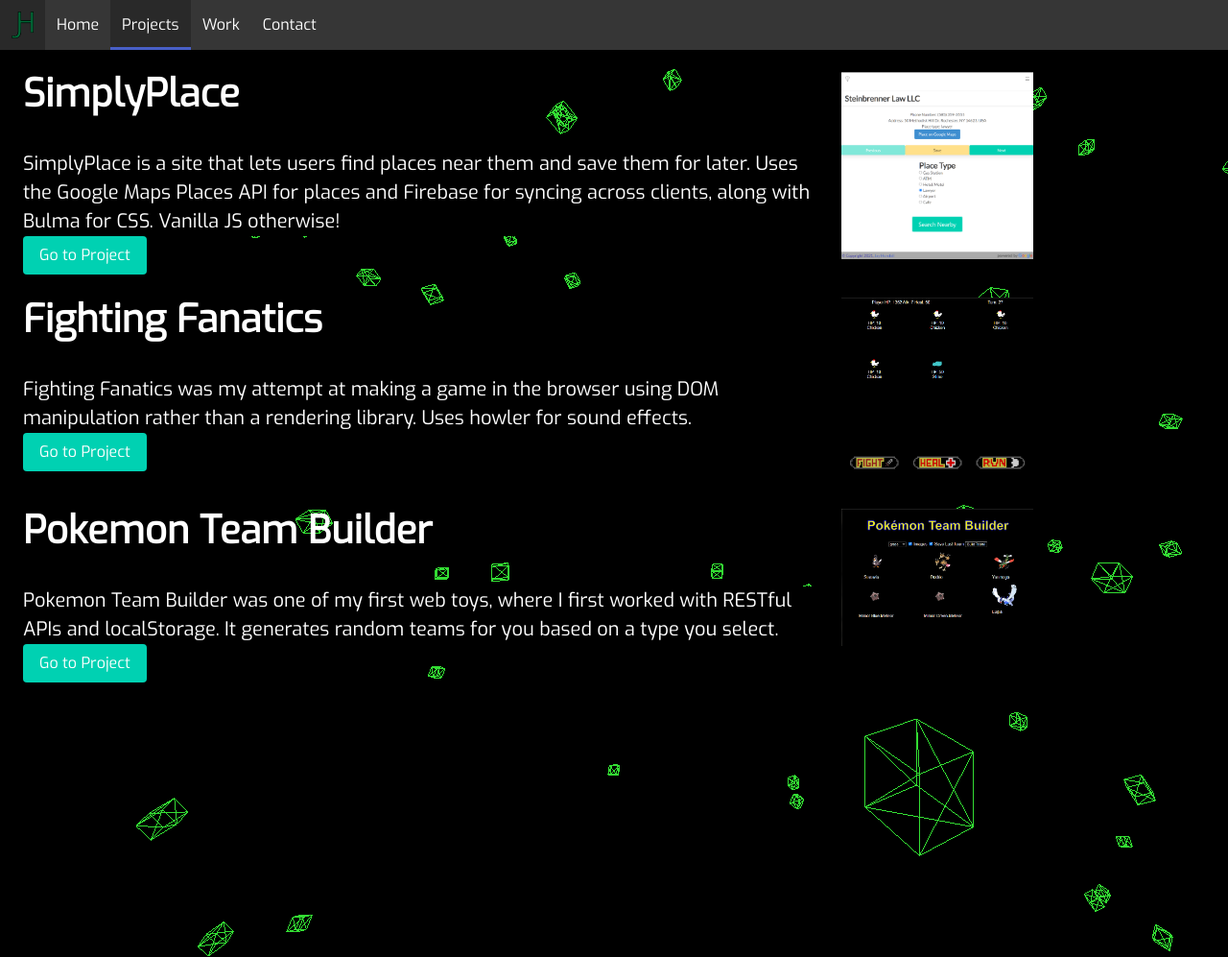
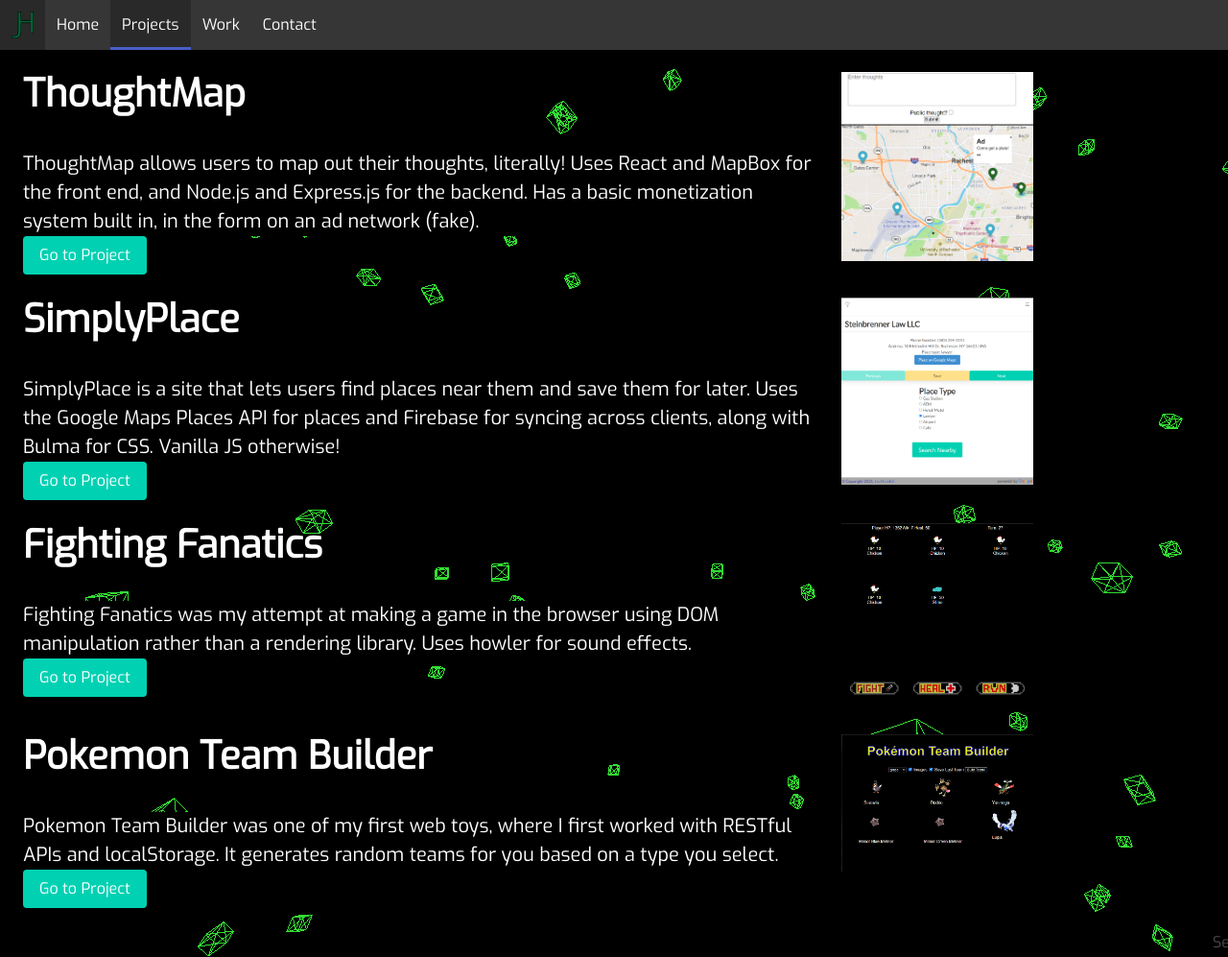
Before and after one commit to JayHors/personal_site, a website built with Vite: page projects.html in a window 1280 px wide. Shown: the top 997 px of the page at 96% size. Before the commit the page ends 841 px from the top, so only its background shows below. Built offline with nearby package versions, Linux system fonts and the light colour scheme; animation ran at ten frames a second.

Commit message:
thoughtmap

```diff
--- a/projects.html
+++ b/projects.html
@@ -13,6 +13,20 @@
     <canvas id="bg"></canvas>
     <main>
         <site-nav data-active="proj"></site-nav>
+        <div class="columns pl-5">
+            <div class="column is-two-thirds has-text-white is-size-5">
+                <h2 class="title is-2 has-text-white pb-3">ThoughtMap</h2>
+                <p>
+                    ThoughtMap allows users to map out their thoughts, literally!
+                    Uses React and MapBox for the front end, and Node.js and Express.js for the backend.
+                    Has a basic monetization system built in, in the form on an ad network (fake).
+                </p>
+                <a class="button is-primary" href="https://thoughtmap.herokuapp.com">Go to Project</a>
+            </div>
+            <div class="column">
+                <img src="./img/thoughtmap.png" alt="simplyplace" width="200" height="200" />
+            </div>
+        </div>
         <div class="columns pl-5">
             <div class="column is-two-thirds has-text-white is-size-5">
                 <h2 class="title is-2 has-text-white pb-3">SimplyPlace</h2>
```
Also changed, not shown: img/thoughtmap.png (added).
